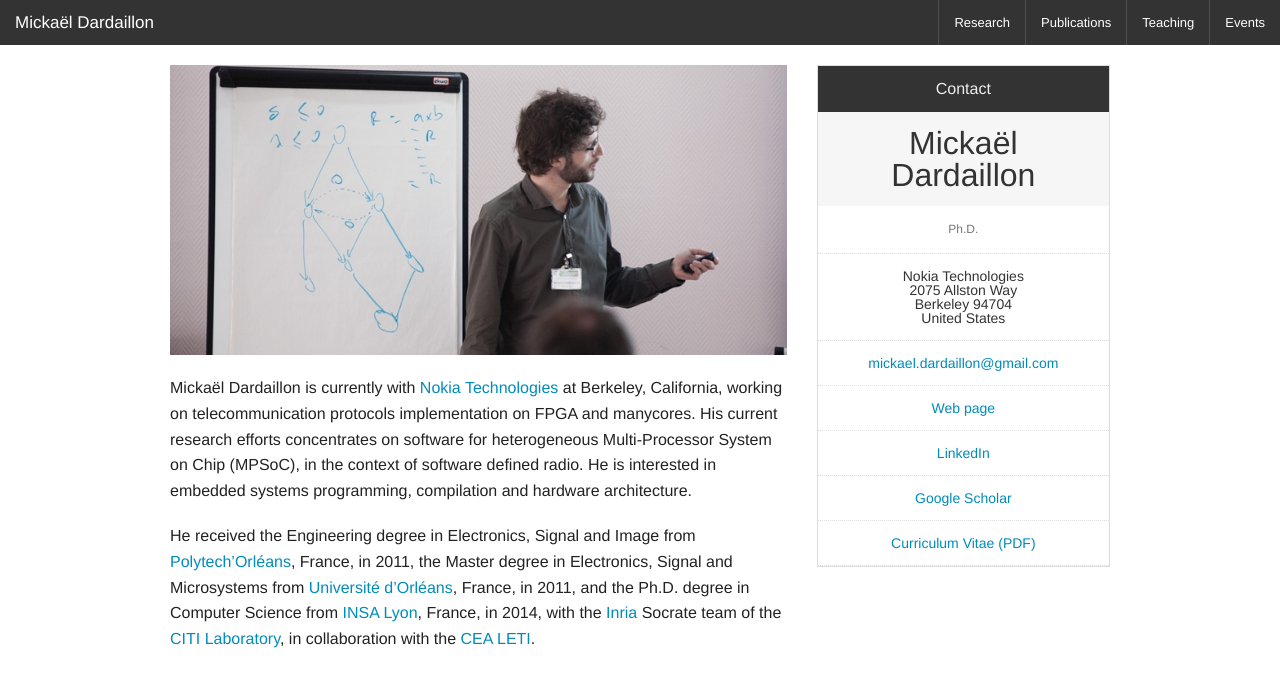
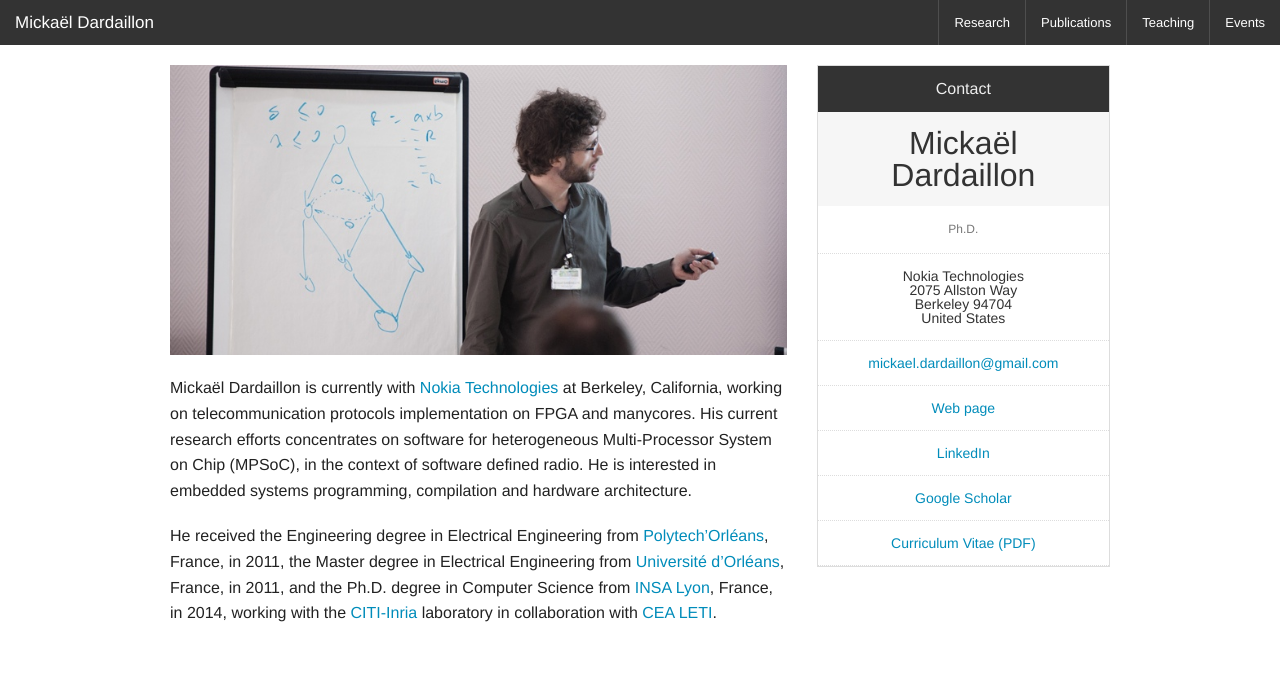
Before and after one commit to dardarel/dardarel.github.io, a Jekyll site: the page built from index.md, in a window 1280 px wide. Shown: the top 687 px of the page. Built offline with Jekyll 4.4.1, drawn with Linux system fonts in a browser that asks for light colours; Markdown is read by kramdown in place of the engine named in the settings.

Commit message:
Clarify resume

```diff
--- a/index.md
+++ b/index.md
@@ -14,16 +14,15 @@ radio.
 He is interested in embedded systems programming, compilation and hardware
 architecture.
 
-He received the Engineering degree in Electronics, Signal and Image from
-[Polytech'Orléans], France, in 2011, the Master degree in Electronics, Signal
-and Microsystems from [Université d'Orléans], France, in 2011, and the Ph.D.
-degree in Computer Science from [INSA Lyon], France, in 2014, with the [Inria]
-Socrate team of the [CITI Laboratory], in collaboration with the [CEA LETI].
+He received the Engineering degree in Electrical Engineering from
+[Polytech'Orléans], France, in 2011, the Master degree in Electrical Engineering
+from [Université d'Orléans], France, in 2011, and the Ph.D.
+degree in Computer Science from [INSA Lyon], France, in 2014, working with the
+[CITI-Inria] laboratory in collaboration with [CEA LETI].
 
 [Nokia Technologies]: http://company.nokia.com/en/
 [Polytech'Orléans]: http://www.univ-orleans.fr/polytech/
 [Université d'Orléans]: http://www.univ-orleans.fr/
 [INSA Lyon]: http://www.insa-lyon.fr/en
-[Inria]: http://www.inria.fr/en
-[CITI Laboratory]: http://www.citi-lab.fr/
+[CITI-Inria]: http://www.citi-lab.fr/en_UK/
 [CEA LETI]: http://www-leti.cea.fr/en
```
